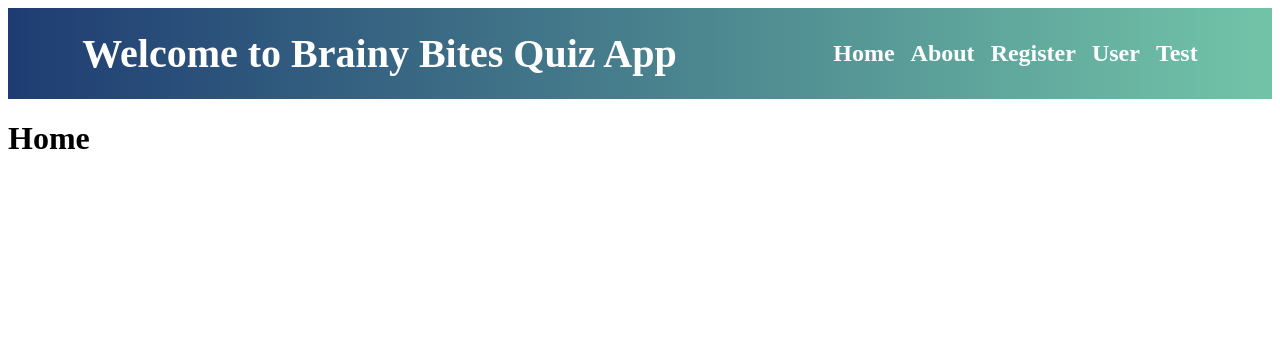
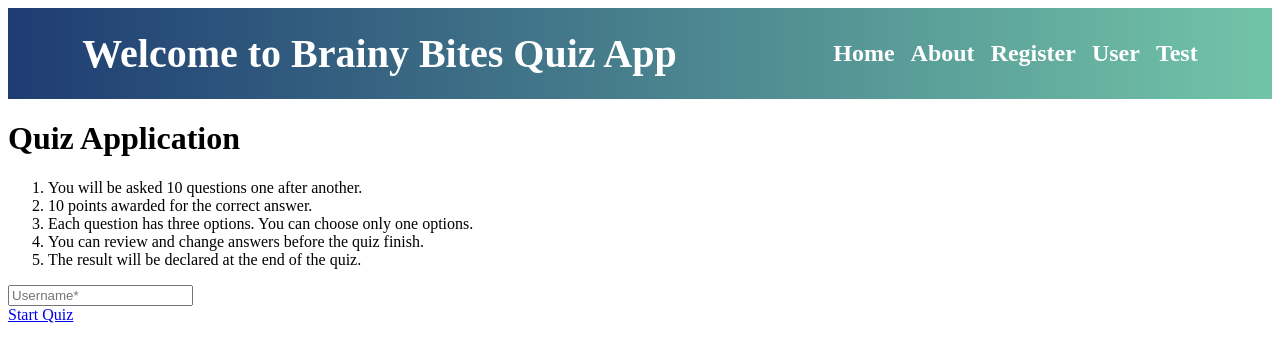
Before and after one commit to Kavithachinnusamy20/Capstone_Brainy_Bites, a React (Vite) app in the folder Client/: page / in a window 1280 px wide. Shown: the top 362 px of the page. Built offline with nearby package versions, Linux system fonts and the light colour scheme.

Commit message:
adding instuctions in the home.jsx

```diff
--- a/Client/src/Components/Home.jsx
+++ b/Client/src/Components/Home.jsx
@@ -1,10 +1,38 @@
  import React from 'react'
  import Navbar from './Navbar'
+ import  { useRef } from "react";
+ import { Link } from "react-router-dom";
  const Home =() =>{
+    const inputRef = useRef(null);
+
     return(
-        <div>
+        <div className ='container'>
+        <h1 className ='title text-light'>Quiz Application</h1>
+        <ol>
+        <li>You will be asked 10 questions one after another.</li>
+        <li>10 points awarded for the correct answer.</li>
+        <li>
+        Each question has three options. You can choose only one options.
+        </li>
+        <li>You can review and change answers before the quiz finish.</li>
+        <li>The result will be declared at the end of the quiz.</li>
+        </ol>
+        <form id="form">
+        <input
+        ref={inputRef}
+        className="userid"
+        type="text"
+        placeholder="Username*"
+        />
+        </form>
 
-            <h1>Home</h1></div>
-    )
- }
- export default Home
+        <div className="start">
+        <Link className="btn" to={"quiz"}>
+        Start Quiz
+        </Link>
+        </div>
+        </div>
+    );
+}
+
+export default Home
--- a/Client/src/Components/Register.jsx
+++ b/Client/src/Components/Register.jsx
@@ -1,5 +1,7 @@
  import React from 'react'
   import Navbar from './Navbar'
+
+
  const Register =() =>{
     return(
         <div>
```
Also changed, not shown: Client/src/Components/Test.jsx (+13 -0 lines), Client/src/Components/result.jsx (added), Client/src/main.jsx (line endings or trailing spaces).
